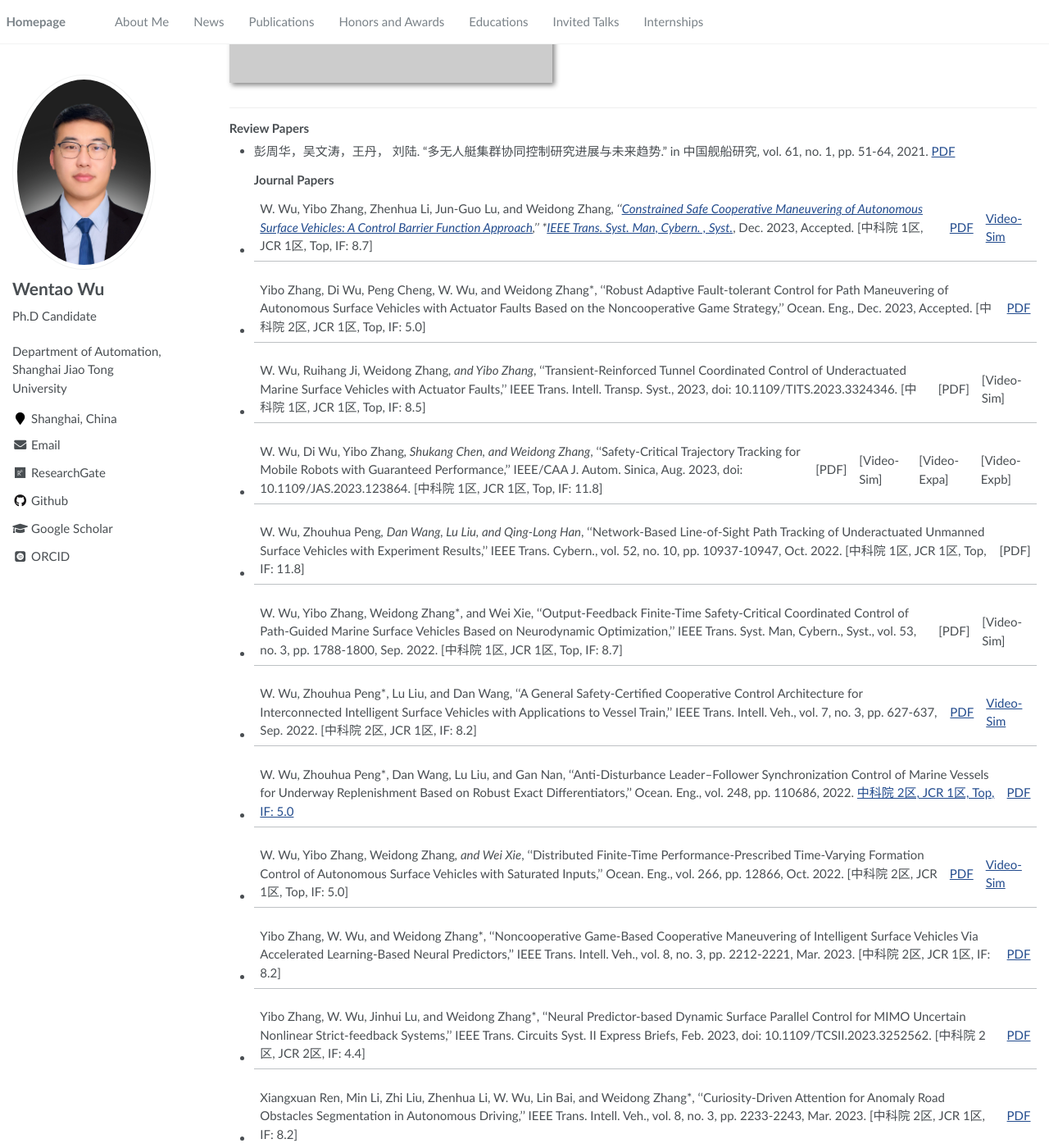
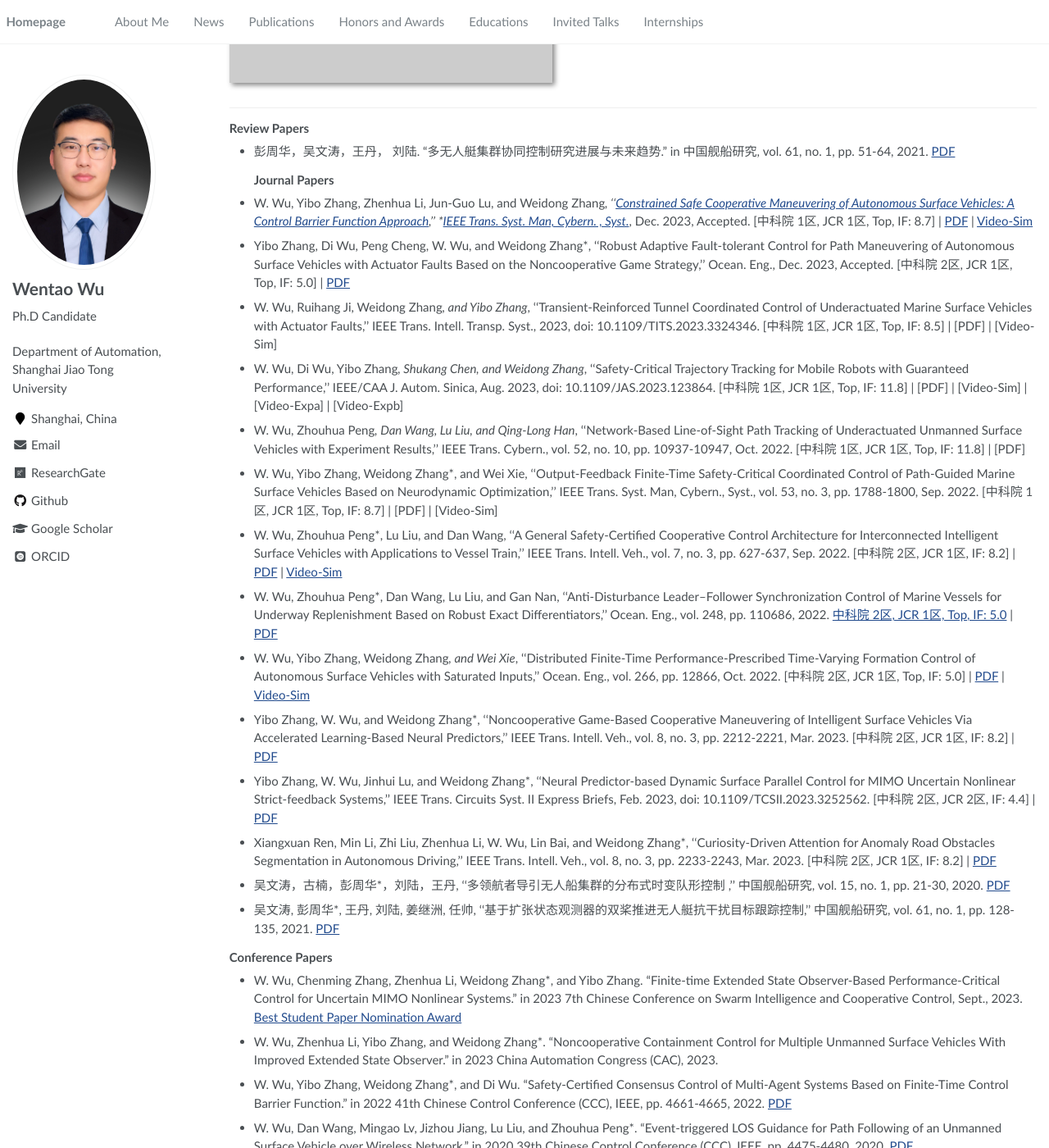
Before and after one commit to wwtsjtu/wwt.github.io, a Jekyll site: the page built from _pages/about.md, in a window 1280 px wide and 1400 px high, scrolled down 1572 px. Shown: the whole window at 82% size. Built offline with Jekyll 4.4.1, drawn with Linux system fonts in a browser that asks for light colours; some web fonts are replaced.

```diff
--- a/_pages/about.md
+++ b/_pages/about.md
@@ -66,18 +66,19 @@ My research interest includes neural machine translation and computer vision. I
 ### Review Papers
 - 彭周华，吴文涛，王丹， 刘陆. "多无人艇集群协同控制研究进展与未来趋势." in 中国舰船研究, vol. 61, no. 1, pp. 51-64, 2021. [PDF](/assets/papers/ZWHX/J-核心-2020-Pengzhouhua-中国舰船研究.pdf)
 ### Journal Papers
-- W. Wu, Yibo Zhang, Zhenhua Li, Jun-Guo Lu, and Weidong Zhang*, ''[Constrained Safe Cooperative Maneuvering of Autonomous Surface Vehicles: A Control Barrier Function Approach](),'' *[IEEE Trans. Syst. Man, Cybern. , Syst.]()*, Dec. 2023, Accepted. [中科院 1区, JCR 1区, Top, IF: 8.7] | [PDF]() | [Video-Sim]()
-- Yibo Zhang, Di Wu, Peng Cheng, W. Wu, and Weidong Zhang*, ''Robust Adaptive Fault-tolerant Control for Path Maneuvering of Autonomous Surface Vehicles with Actuator Faults Based on the Noncooperative Game Strategy,'' Ocean. Eng., Dec. 2023, Accepted. [中科院 2区, JCR 1区, Top, IF: 5.0] | [PDF]()
-- W. Wu, Ruihang Ji, Weidong Zhang*, and Yibo Zhang*, ''Transient-Reinforced Tunnel Coordinated Control of Underactuated Marine Surface Vehicles with Actuator Faults,'' IEEE Trans. Intell. Transp. Syst., 2023, doi: 10.1109/TITS.2023.3324346. [中科院 1区, JCR 1区, Top, IF: 8.5] | [PDF] | [Video-Sim]
-- W. Wu, Di Wu, Yibo Zhang*, Shukang Chen, and Weidong Zhang*, ''Safety-Critical Trajectory Tracking for Mobile Robots with Guaranteed Performance,'' IEEE/CAA J. Autom. Sinica, Aug. 2023, doi: 10.1109/JAS.2023.123864. [中科院 1区, JCR 1区, Top, IF: 11.8] | [PDF] | [Video-Sim] | [Video-Expa] | [Video-Expb]
-- W. Wu, Zhouhua Peng*, Dan Wang, Lu Liu, and Qing-Long Han*, ''Network-Based Line-of-Sight Path Tracking of Underactuated Unmanned Surface Vehicles with Experiment Results,'' IEEE Trans. Cybern., vol. 52, no. 10, pp. 10937-10947, Oct. 2022. [中科院 1区, JCR 1区, Top, IF: 11.8] | [PDF]
-- W. Wu, Yibo Zhang, Weidong Zhang*, and Wei Xie, ''Output-Feedback Finite-Time Safety-Critical Coordinated Control of Path-Guided Marine Surface Vehicles Based on Neurodynamic Optimization,'' IEEE Trans. Syst. Man, Cybern., Syst., vol. 53, no. 3, pp. 1788-1800, Sep. 2022. [中科院 1区, JCR 1区, Top, IF: 8.7] | [PDF] | [Video-Sim]
-- W. Wu, Zhouhua Peng*, Lu Liu, and Dan Wang, ''A General Safety-Certified Cooperative Control Architecture for Interconnected Intelligent Surface Vehicles with Applications to Vessel Train,'' IEEE Trans. Intell. Veh., vol. 7, no. 3, pp. 627-637, Sep. 2022. [中科院 2区, JCR 1区, IF: 8.2] | [PDF]() | [Video-Sim]()
-- W. Wu, Zhouhua Peng*, Dan Wang, Lu Liu, and Gan Nan, ''Anti-Disturbance Leader–Follower Synchronization Control of Marine Vessels for Underway Replenishment Based on Robust Exact Differentiators,'' Ocean. Eng., vol. 248, pp. 110686, 2022. [中科院 2区, JCR 1区, Top, IF: 5.0]() | [PDF]()
-- W. Wu, Yibo Zhang, Weidong Zhang*, and Wei Xie*, ''Distributed Finite-Time Performance-Prescribed Time-Varying Formation Control of Autonomous Surface Vehicles with Saturated Inputs,'' Ocean. Eng., vol. 266, pp. 12866, Oct. 2022. [中科院 2区, JCR 1区, Top, IF: 5.0] | [PDF]() | [Video-Sim]()
-- Yibo Zhang, W. Wu, and Weidong Zhang*, ''Noncooperative Game-Based Cooperative Maneuvering of Intelligent Surface Vehicles Via Accelerated Learning-Based Neural Predictors,'' IEEE Trans. Intell. Veh., vol. 8, no. 3, pp. 2212-2221, Mar. 2023. [中科院 2区, JCR 1区, IF: 8.2] | [PDF]()
-- Yibo Zhang, W. Wu, Jinhui Lu, and Weidong Zhang*, ''Neural Predictor-based Dynamic Surface Parallel Control for MIMO Uncertain Nonlinear Strict-feedback Systems,'' IEEE Trans. Circuits Syst. II Express Briefs, Feb. 2023, doi: 10.1109/TCSII.2023.3252562. [中科院 2区, JCR 2区, IF: 4.4] | [PDF]()
-- Xiangxuan Ren, Min Li, Zhi Liu, Zhenhua Li, W. Wu, Lin Bai, and Weidong Zhang*, ''Curiosity-Driven Attention for Anomaly Road Obstacles Segmentation in Autonomous Driving,'' IEEE Trans. Intell. Veh., vol. 8, no. 3, pp. 2233-2243, Mar. 2023. [中科院 2区, JCR 1区, IF: 8.2] | [PDF]()
+- W. Wu, Yibo Zhang, Zhenhua Li, Jun-Guo Lu, and Weidong Zhang*, ''[Constrained Safe Cooperative Maneuvering of Autonomous Surface Vehicles: A Control Barrier Function Approach](),'' *[IEEE Trans. Syst. Man, Cybern. , Syst.]()*, Dec. 2023, Accepted. [中科院 1区, JCR 1区, Top, IF: 8.7] \| [PDF]() \| [Video-Sim]()
+
+- Yibo Zhang, Di Wu, Peng Cheng, W. Wu, and Weidong Zhang*, ''Robust Adaptive Fault-tolerant Control for Path Maneuvering of Autonomous Surface Vehicles with Actuator Faults Based on the Noncooperative Game Strategy,'' Ocean. Eng., Dec. 2023, Accepted. [中科院 2区, JCR 1区, Top, IF: 5.0] \| [PDF]()
+- W. Wu, Ruihang Ji, Weidong Zhang*, and Yibo Zhang*, ''Transient-Reinforced Tunnel Coordinated Control of Underactuated Marine Surface Vehicles with Actuator Faults,'' IEEE Trans. Intell. Transp. Syst., 2023, doi: 10.1109/TITS.2023.3324346. [中科院 1区, JCR 1区, Top, IF: 8.5] \| [PDF] \| [Video-Sim]
+- W. Wu, Di Wu, Yibo Zhang*, Shukang Chen, and Weidong Zhang*, ''Safety-Critical Trajectory Tracking for Mobile Robots with Guaranteed Performance,'' IEEE/CAA J. Autom. Sinica, Aug. 2023, doi: 10.1109/JAS.2023.123864. [中科院 1区, JCR 1区, Top, IF: 11.8] \| [PDF] \| [Video-Sim] \| [Video-Expa] \| [Video-Expb]
+- W. Wu, Zhouhua Peng*, Dan Wang, Lu Liu, and Qing-Long Han*, ''Network-Based Line-of-Sight Path Tracking of Underactuated Unmanned Surface Vehicles with Experiment Results,'' IEEE Trans. Cybern., vol. 52, no. 10, pp. 10937-10947, Oct. 2022. [中科院 1区, JCR 1区, Top, IF: 11.8] \| [PDF]
+- W. Wu, Yibo Zhang, Weidong Zhang*, and Wei Xie, ''Output-Feedback Finite-Time Safety-Critical Coordinated Control of Path-Guided Marine Surface Vehicles Based on Neurodynamic Optimization,'' IEEE Trans. Syst. Man, Cybern., Syst., vol. 53, no. 3, pp. 1788-1800, Sep. 2022. [中科院 1区, JCR 1区, Top, IF: 8.7] \| [PDF] \| [Video-Sim]
+- W. Wu, Zhouhua Peng*, Lu Liu, and Dan Wang, ''A General Safety-Certified Cooperative Control Architecture for Interconnected Intelligent Surface Vehicles with Applications to Vessel Train,'' IEEE Trans. Intell. Veh., vol. 7, no. 3, pp. 627-637, Sep. 2022. [中科院 2区, JCR 1区, IF: 8.2] \| [PDF]() \| [Video-Sim]()
+- W. Wu, Zhouhua Peng*, Dan Wang, Lu Liu, and Gan Nan, ''Anti-Disturbance Leader–Follower Synchronization Control of Marine Vessels for Underway Replenishment Based on Robust Exact Differentiators,'' Ocean. Eng., vol. 248, pp. 110686, 2022. [中科院 2区, JCR 1区, Top, IF: 5.0]() \| [PDF]()
+- W. Wu, Yibo Zhang, Weidong Zhang*, and Wei Xie*, ''Distributed Finite-Time Performance-Prescribed Time-Varying Formation Control of Autonomous Surface Vehicles with Saturated Inputs,'' Ocean. Eng., vol. 266, pp. 12866, Oct. 2022. [中科院 2区, JCR 1区, Top, IF: 5.0] \| [PDF]() \| [Video-Sim]()
+- Yibo Zhang, W. Wu, and Weidong Zhang*, ''Noncooperative Game-Based Cooperative Maneuvering of Intelligent Surface Vehicles Via Accelerated Learning-Based Neural Predictors,'' IEEE Trans. Intell. Veh., vol. 8, no. 3, pp. 2212-2221, Mar. 2023. [中科院 2区, JCR 1区, IF: 8.2] \| [PDF]()
+- Yibo Zhang, W. Wu, Jinhui Lu, and Weidong Zhang*, ''Neural Predictor-based Dynamic Surface Parallel Control for MIMO Uncertain Nonlinear Strict-feedback Systems,'' IEEE Trans. Circuits Syst. II Express Briefs, Feb. 2023, doi: 10.1109/TCSII.2023.3252562. [中科院 2区, JCR 2区, IF: 4.4] \| [PDF]()
+- Xiangxuan Ren, Min Li, Zhi Liu, Zhenhua Li, W. Wu, Lin Bai, and Weidong Zhang*, ''Curiosity-Driven Attention for Anomaly Road Obstacles Segmentation in Autonomous Driving,'' IEEE Trans. Intell. Veh., vol. 8, no. 3, pp. 2233-2243, Mar. 2023. [中科院 2区, JCR 1区, IF: 8.2] \| [PDF]()
 - 吴文涛，古楠，彭周华*，刘陆，王丹, ''多领航者导引无人船集群的分布式时变队形控制 ,'' 中国舰船研究, vol. 15, no. 1, pp. 21-30, 2020. [PDF]()
 - 吴文涛, 彭周华*, 王丹, 刘陆, 姜继洲, 任帅, ''基于扩张状态观测器的双桨推进无人艇抗干扰目标跟踪控制,'' 中国舰船研究, vol. 61, no. 1, pp. 128-135, 2021. [PDF]()
 
```
